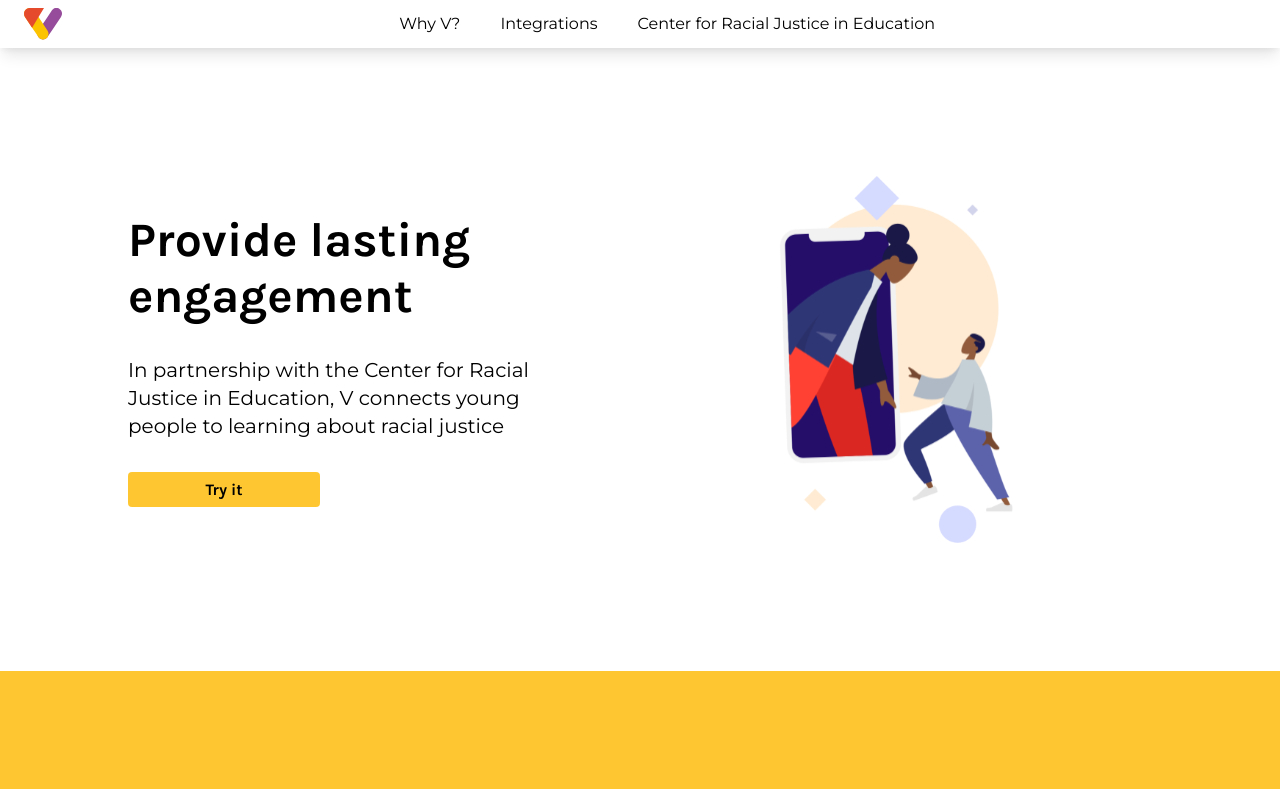
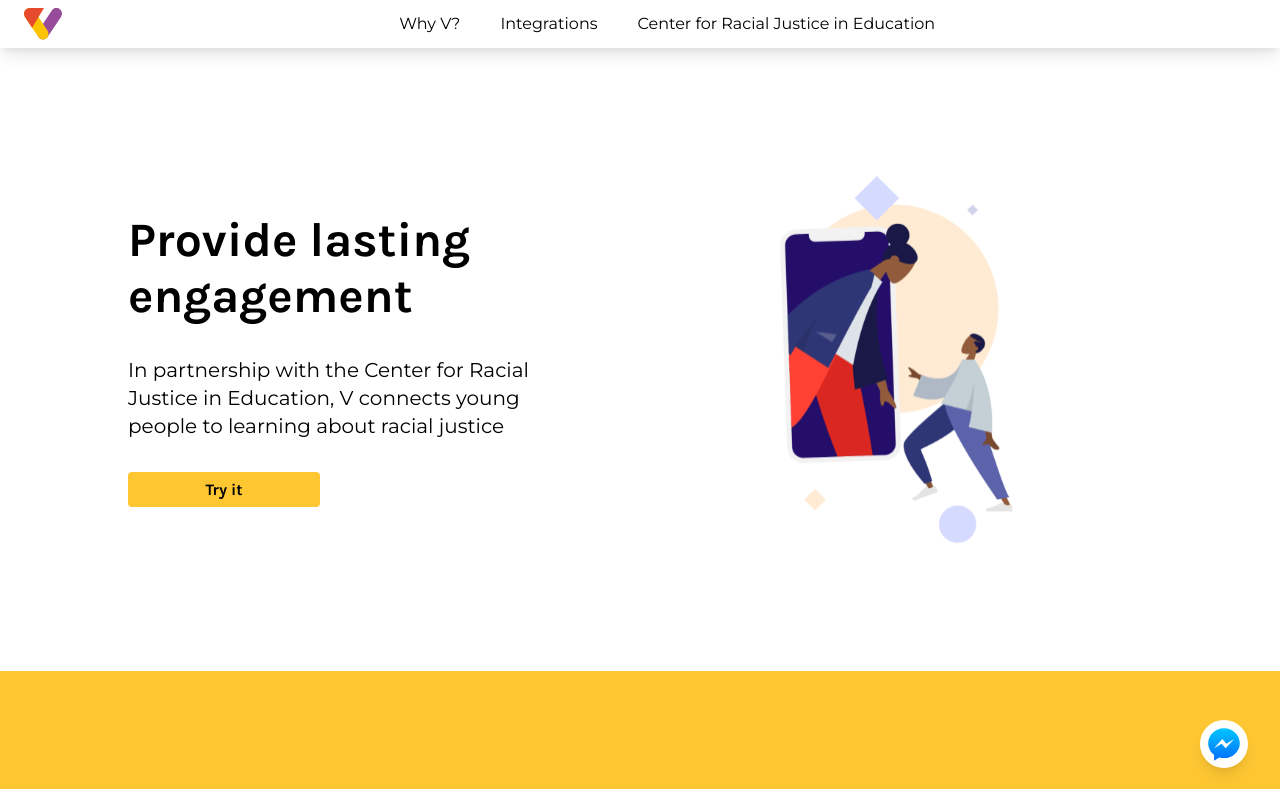
Before and after one commit to HackforBLM/VchatBot, a React (Create React App) app: page / in a window 1280 px wide. Shown: the top 789 px of the page. Built offline with nearby package versions, Linux system fonts and the light colour scheme.

Commit message:
added a floating action button

```diff
--- a/src/App.js
+++ b/src/App.js
@@ -1,6 +1,8 @@
 import React from 'react';
 
 import Layout from './components/Layout';
+import FAB from './components/FAB';
+
 import humaaansPhone from './assets/humaaansPhone.svg';
 import humaaansPerson from './assets/humaaansPerson.svg';
 import mission from './assets/mission.svg';
@@ -91,21 +93,23 @@ function App() {
       <section className='hidden'>
         <div>
           <h2 className='text-xl'>Mission</h2>
+        </div>
+      </section>
 
-          <div className='flex justify-end'>
+      {/* Floating Action Button */}
+      <div className='fixed bottom-0 right-0 p-6'>
+        <div className='absolute bottom-0 right-0 p-6'>
+          <FAB>
             <iframe
-              className='rounded'
               title='chatbox'
               allow='microphone;'
               width='350'
               height='430'
               src='https://console.dialogflow.com/api-client/demo/embedded/76105e13-83a8-465e-9fa2-fe31b78136c4'
             ></iframe>
-          </div>
+          </FAB>
         </div>
-      </section>
-
-      {/* Features Highlight */}
+      </div>
     </Layout>
   );
 }
--- /dev/null
+++ b/src/components/FAB.js
@@ -0,0 +1,32 @@
+import React, { useState } from 'react';
+
+import messenger from '../assets/messenger.svg';
+
+const FAB = (props) => {
+  const [isOpen, toggleOpen] = useState(false);
+
+  return (
+    <div>
+      <div className={isOpen ? 'block rounded-lg overflow-auto' : 'hidden'}>
+        {props.children}
+      </div>
+      <button
+        onClick={() => toggleOpen(!isOpen)}
+        className='w-12 h-12 bg-white rounded-full shadow-lg p-2 flex m-2 ml-auto'
+      >
+        {isOpen ? (
+          <svg class='h-full w-full m-auto fill-current' viewBox='0 0 24 24'>
+            <path
+              fill-rule='evenodd'
+              d='M18.278 16.864a1 1 0 0 1-1.414 1.414l-4.829-4.828-4.828 4.828a1 1 0 0 1-1.414-1.414l4.828-4.829-4.828-4.828a1 1 0 0 1 1.414-1.414l4.829 4.828 4.828-4.828a1 1 0 1 1 1.414 1.414l-4.828 4.829 4.828 4.828z'
+            />
+          </svg>
+        ) : (
+          <img src={messenger} alt='messenger' />
+        )}
+      </button>
+    </div>
+  );
+};
+
+export default FAB;
--- a/src/components/Navbar.js
+++ b/src/components/Navbar.js
@@ -19,18 +19,11 @@ const Navbar = () => (
     </div>
     <div className='block sm:hidden'>
       <button
-        //@click="isOpen = !isOpen"
         type='button'
-        class='block text-yellow-500 hover:text-gray-500 focus:text-white focus:outline-none'
+        class='block text-yellow-500 hover:text-gray-500 focus:text-white focus:outline-none pointer'
       >
         <svg class='h-6 w-6 fill-current' viewBox='0 0 24 24'>
           <path
-            //v-if="isOpen"
-            fill-rule='evenodd'
-            d='M18.278 16.864a1 1 0 0 1-1.414 1.414l-4.829-4.828-4.828 4.828a1 1 0 0 1-1.414-1.414l4.828-4.829-4.828-4.828a1 1 0 0 1 1.414-1.414l4.829 4.828 4.828-4.828a1 1 0 1 1 1.414 1.414l-4.828 4.829 4.828 4.828z'
-          />
-          <path
-            //v-if="!isOpen"
             fill-rule='evenodd'
             d='M4 5h16a1 1 0 0 1 0 2H4a1 1 0 1 1 0-2zm0 6h16a1 1 0 0 1 0 2H4a1 1 0 0 1 0-2zm0 6h16a1 1 0 0 1 0 2H4a1 1 0 0 1 0-2z'
           />
```
Also changed, not shown: src/assets/messenger.svg (added).
